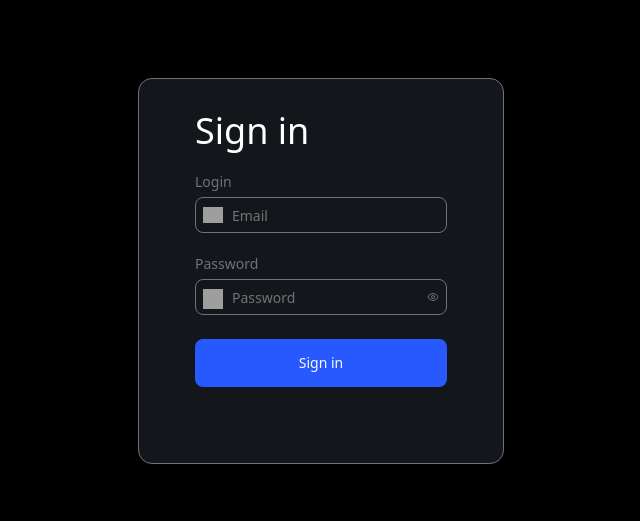
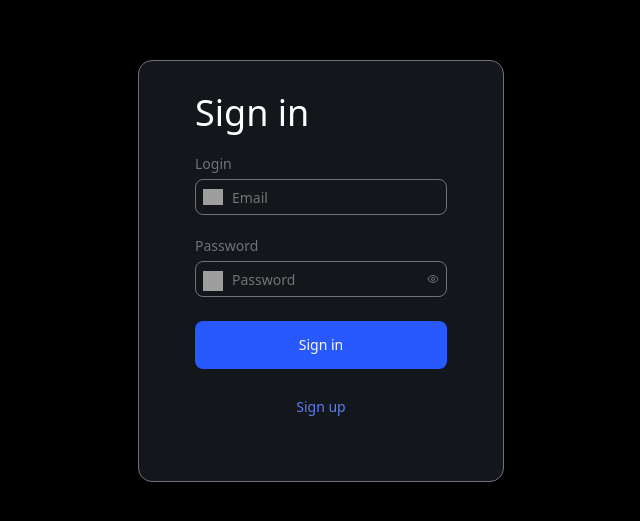
Before and after one commit to likermusic/auth-app-2, a React (Vite) app: page /signin in a window 1280 px wide. Shown: the part 129-650 px from the top of the page, without its empty margins (319-959 px from the left). Built offline with nearby package versions, Linux system fonts and the light colour scheme; grey boxes are pictures that could not be loaded.

Commit message:
add link in form

```diff
--- a/src/features/auth/ui/SigninForm.tsx
+++ b/src/features/auth/ui/SigninForm.tsx
@@ -1,3 +1,4 @@
+import { ROUTES } from "@/shared/router/constants";
 import { FormLayout } from "./layouts/FormLayout";
 
 export const SigninForm = () => {
@@ -5,5 +6,11 @@ export const SigninForm = () => {
     console.log("signinHandler");
   };
 
-  return <FormLayout buttonTitle="Sign in" onSubmit={signinHandler} />;
+  return (
+    <FormLayout
+      buttonTitle="Sign in"
+      onSubmit={signinHandler}
+      link={{ to: ROUTES.SIGNUP, title: "Sign up" }}
+    />
+  );
 };
--- a/src/features/auth/ui/SignupForm.tsx
+++ b/src/features/auth/ui/SignupForm.tsx
@@ -1,3 +1,4 @@
+import { ROUTES } from "@/shared/router/constants";
 import { useSignup } from "../model/useSignup";
 import { FormLayout } from "./layouts/FormLayout";
 
@@ -11,6 +12,7 @@ export const SignupForm = () => {
       buttonTitle="Sign up"
       onSubmit={signupHandler}
       confirmField={true}
+      link={{ to: ROUTES.SIGNIN, title: "Sign in" }}
     />
   );
 };
--- a/src/features/auth/ui/layouts/FormLayout.tsx
+++ b/src/features/auth/ui/layouts/FormLayout.tsx
@@ -15,6 +15,7 @@ import { Eye, EyeOff } from "lucide-react";
 
 import { z } from "zod";
 import { zodResolver } from "@hookform/resolvers/zod";
+import { Link } from "react-router-dom";
 
 const emailMin = 6;
 const passwordMin = 4;
@@ -64,6 +65,10 @@ interface FormLayoutProps {
   title: string;
   onSubmit: (data: FormData) => void;
   confirmField?: boolean;
+  link: {
+    to: string;
+    title: string;
+  };
 }
 
 type FormData = z.infer<typeof FormSchema>;
@@ -72,6 +77,7 @@ export const FormLayout = ({
   buttonTitle,
   onSubmit,
   confirmField,
+  link,
 }: FormLayoutProps) => {
   const form = useForm<FormData>({
     resolver: zodResolver(FormSchema),
@@ -192,6 +198,9 @@ export const FormLayout = ({
             {buttonTitle}
           </Button>
         </form>
+        <Button variant={"link"} className="text-[#5a7ef5] block m-auto">
+          <Link to={link.to}>{link.title}</Link>
+        </Button>
       </Form>
     </div>
   );
```
